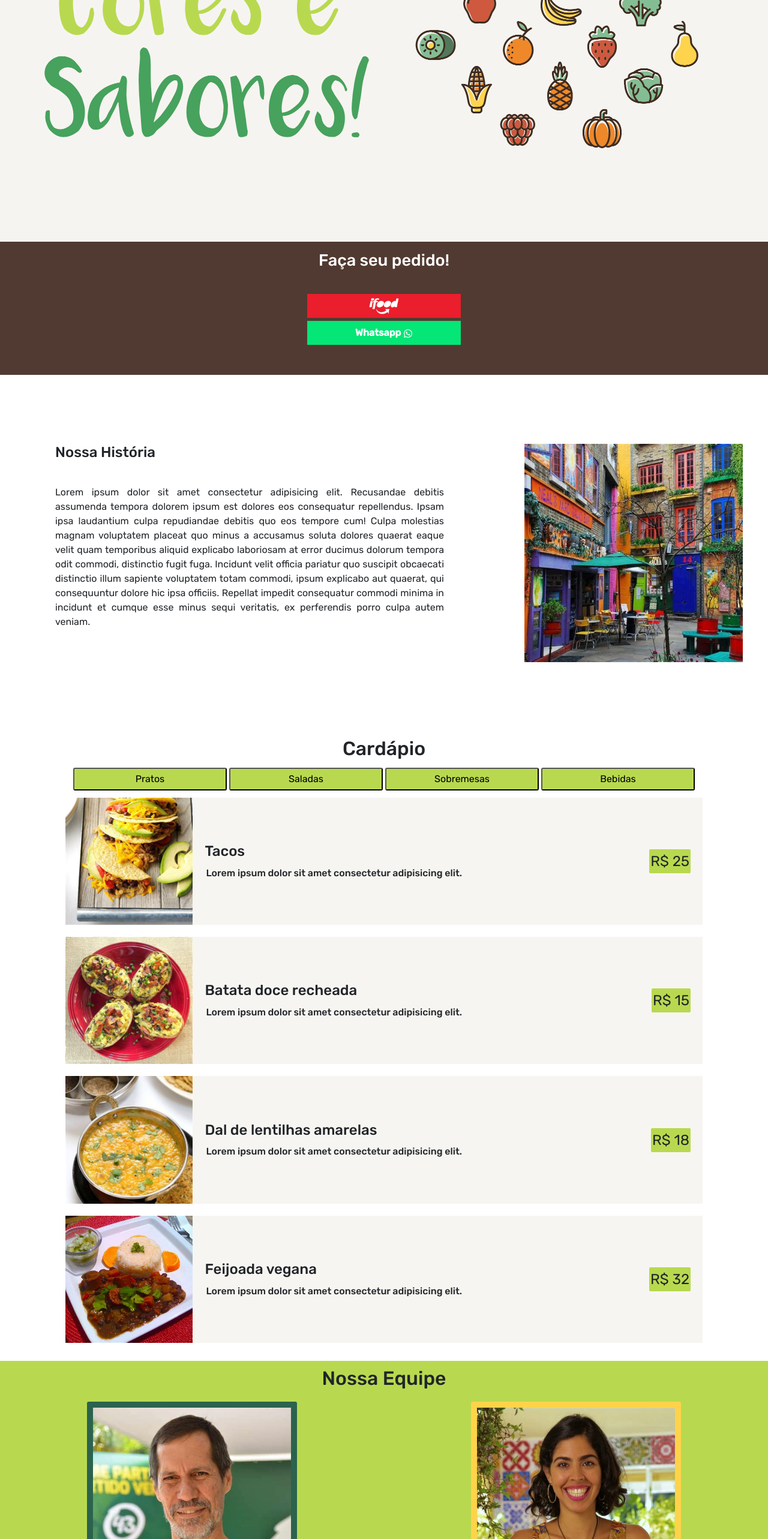
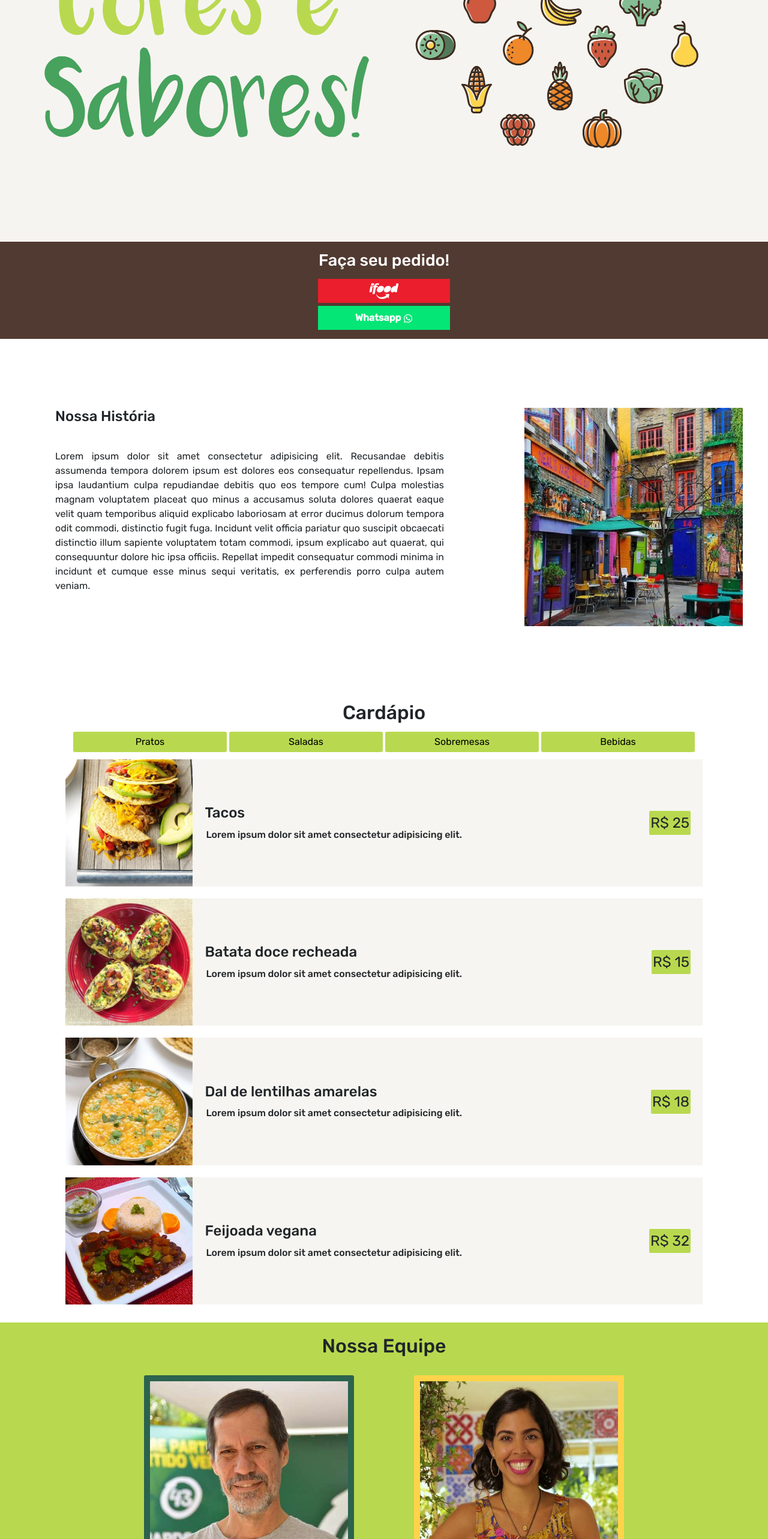
Before and after one commit to cesarcross/restaurant_quitandavegana, a React (Create React App) app: page / in a window 1280 px wide. Shown: the part 234-2800 px from the top of the page at 60% size. Built offline with nearby package versions, Linux system fonts and the light colour scheme.

Commit message:
fix styles

```diff
--- a/src/components/CentralMenu/CentralMenu.component.jsx
+++ b/src/components/CentralMenu/CentralMenu.component.jsx
@@ -10,11 +10,6 @@ import {
 } from "./CentralMenu.style";
 
 import { menuArray, menuCategories } from "./CentralMenuArray";
-
-// import pratos from "../../assets/images/pratos.png";
-// import frutas from "../../assets/images/frutas.png";
-// import sobremesa from "../../assets/images/sobremesa.png";
-// import bebida from "../../assets/images/bebida.png";
 
 const CentralMenu = () => {
   const [categoryState, setCategoryState] = useState(menuCategories[0]);
--- a/src/components/CentralMenu/CentralMenu.style.js
+++ b/src/components/CentralMenu/CentralMenu.style.js
@@ -36,6 +36,7 @@ export const CentralMenuButton = styled.button`
   border-radius: 3px;
   color: #000;
   background: #b8d94f;
+  border: none;
 
   &:focus {
     /* outline: thin solid; */
--- a/src/components/FeaturedMenu/FeaturedMenu.component.jsx
+++ b/src/components/FeaturedMenu/FeaturedMenu.component.jsx
@@ -5,6 +5,7 @@ import {
   FeaturedMenuContainer,
   FeaturedMenuWhatsapp,
   MenuWhatsapp,
+  FeaturedDelivery,
   FeaturedMenuIfood,
 } from "./FeaturedMenu.style";
 
@@ -16,12 +17,24 @@ const FeaturedMenu = () => (
     <FeaturedMenuContainer>
       <img src={featuredBanner} alt="Logo" />
       <h3>Faça seu pedido!</h3>
+      <FeaturedDelivery
+        href="http://www.ifood.com.br"
+        target="_blank"
+        rel="noopener noreferrer"
+      >
         <FeaturedMenuIfood>
           <img src={ifood} alt="" />
         </FeaturedMenuIfood>
+      </FeaturedDelivery>
+      <FeaturedDelivery
+        href="https://web.whatsapp.com/"
+        target="_blank"
+        rel="noopener noreferrer"
+      >
         <FeaturedMenuWhatsapp>
           Whatsapp <MenuWhatsapp />
         </FeaturedMenuWhatsapp>
+      </FeaturedDelivery>
     </FeaturedMenuContainer>
   </Element>
 );
--- a/src/components/FeaturedMenu/FeaturedMenu.style.js
+++ b/src/components/FeaturedMenu/FeaturedMenu.style.js
@@ -27,17 +27,20 @@ export const FeaturedMenuContainer = styled.div`
   }
 `;
 
+export const FeaturedDelivery = styled.a`
+  margin: 0 auto;
+`;
+
 export const FeaturedMenuIfood = styled.button`
   border: none;
   background: #ea1e2c;
   color: #fff;
-  width: 40%;
+  width: 170px;
   height: 40px;
   margin: 0 auto;
 
-  @media screen and (min-width: 992px) {
-    width: 20%;
-    margin-top: 25px;
+  @media screen and (min-width: 768px) {
+    width: 220px;
   }
 
   &:hover {
@@ -53,14 +56,13 @@ export const FeaturedMenuWhatsapp = styled.button`
   border: none;
   background: #04e676;
   color: #fff;
-  width: 40%;
+  width: 170px;
   height: 40px;
   margin: 5px auto 15px;
   font-weight: bold;
 
-  @media screen and (min-width: 992px) {
-    width: 20%;
-    margin-bottom: 50px;
+  @media screen and (min-width: 768px) {
+    width: 220px;
   }
 
   &:hover {
--- a/src/components/Footer/Footer.component.jsx
+++ b/src/components/Footer/Footer.component.jsx
@@ -10,18 +10,14 @@ import {
   FooterInstagram,
 } from "./Footer.style";
 
-import Logo from "../../assets/images/footer_logo.png";
+import Logo from "../../assets/images/footer_logo2.png";
 
 const Footer = () => (
   <FooterContainer>
     <FooterLogo>
       <img src={Logo} alt="Logo" />
     </FooterLogo>
-    <FooterAddress>
-      <p>Endereço: Rua Amazonia, 2021</p>
-      <p>Belo Horizonte, MG 55030-756</p>
-      <p>Telefone: +55 31 8888-8888</p>
-    </FooterAddress>
+
     <FooterSocial>
       <a
         href="https://www.facebook.com"
@@ -40,6 +36,11 @@ const Footer = () => (
         <FooterInstagram />
       </a>
     </FooterSocial>
+    <FooterAddress>
+      <p>Endereço: Rua Amazonia, 2021</p>
+      <p>Belo Horizonte, MG 55030-756</p>
+      <p>Telefone: +55 31 8888-8888</p>
+    </FooterAddress>
     <FooterCaravan>
       <p>
         Site desenvolvido por{" "}
--- a/src/components/Footer/Footer.style.js
+++ b/src/components/Footer/Footer.style.js
@@ -16,7 +16,14 @@ export const FooterLogo = styled.div`
   justify-content: center;
 
   img {
+    margin: 20px auto;
     width: 50%;
+  }
+
+  @media screen and (min-width: 1200px) {
+    img {
+      width: 25%;
+    }
   }
 `;
 
@@ -63,11 +70,14 @@ export const FooterSocial = styled.div`
 
 export const FooterFacebook = styled(FaFacebookSquare)`
   font-size: 50px;
+  color: darkslategray;
+  margin: auto 5px 10px;
 `;
 
 export const FooterInstagram = styled(FaInstagram)`
-  background: #fed34a;
   font-size: 50px;
+  color: darkslategray;
+  margin: auto 5px 10px;
 `;
 
 export const FooterCaravan = styled.div`
--- a/src/components/Team/Team.component.jsx
+++ b/src/components/Team/Team.component.jsx
@@ -11,7 +11,7 @@ const Team = () => (
     <TeamContainer>
       <h3>Nossa Equipe</h3>
       <TeamCards>
-        <TeamPerson bgcolor="#2B634E" txtcolor="#FED34A">
+        <TeamPerson bgcolor="#2B634E" txtcolor="#FED34A" mright={true}>
           <img src={Edu} alt="Eduardo" />
           <h3>JORGE</h3>
           <p>Cozinheiro</p>
--- a/src/components/Team/Team.style.js
+++ b/src/components/Team/Team.style.js
@@ -9,7 +9,7 @@ export const TeamContainer = styled.div`
 
   h3 {
     text-align: center;
-    margin: 10px auto;
+    margin: 20px 10px auto;
     font-size: 1.2rem;
     font-weight: 500;
   }
@@ -26,10 +26,15 @@ export const TeamCards = styled.div`
   display: flex;
   align-items: center;
   flex-direction: column;
-  /* max-width: 1300px; */
+  margin: 20px 0;
 
   @media screen and (min-width: 768px) {
     flex-direction: row;
+  }
+
+  @media screen and (min-width: 992px) {
+    max-width: 992px;
+    margin: 20px auto;
   }
 `;
 
@@ -69,4 +74,8 @@ export const TeamPerson = styled.div`
       font-size: 1.5rem;
     }
   }
+
+  @media screen and (min-width: 992px) {
+    margin-right: ${({ mright }) => (mright ? "100px" : "")};
+  }
 `;
```
Also changed, not shown: src/assets/images/footer_logo2.png (added). Lines whose indentation alone changed are shown as unchanged.
